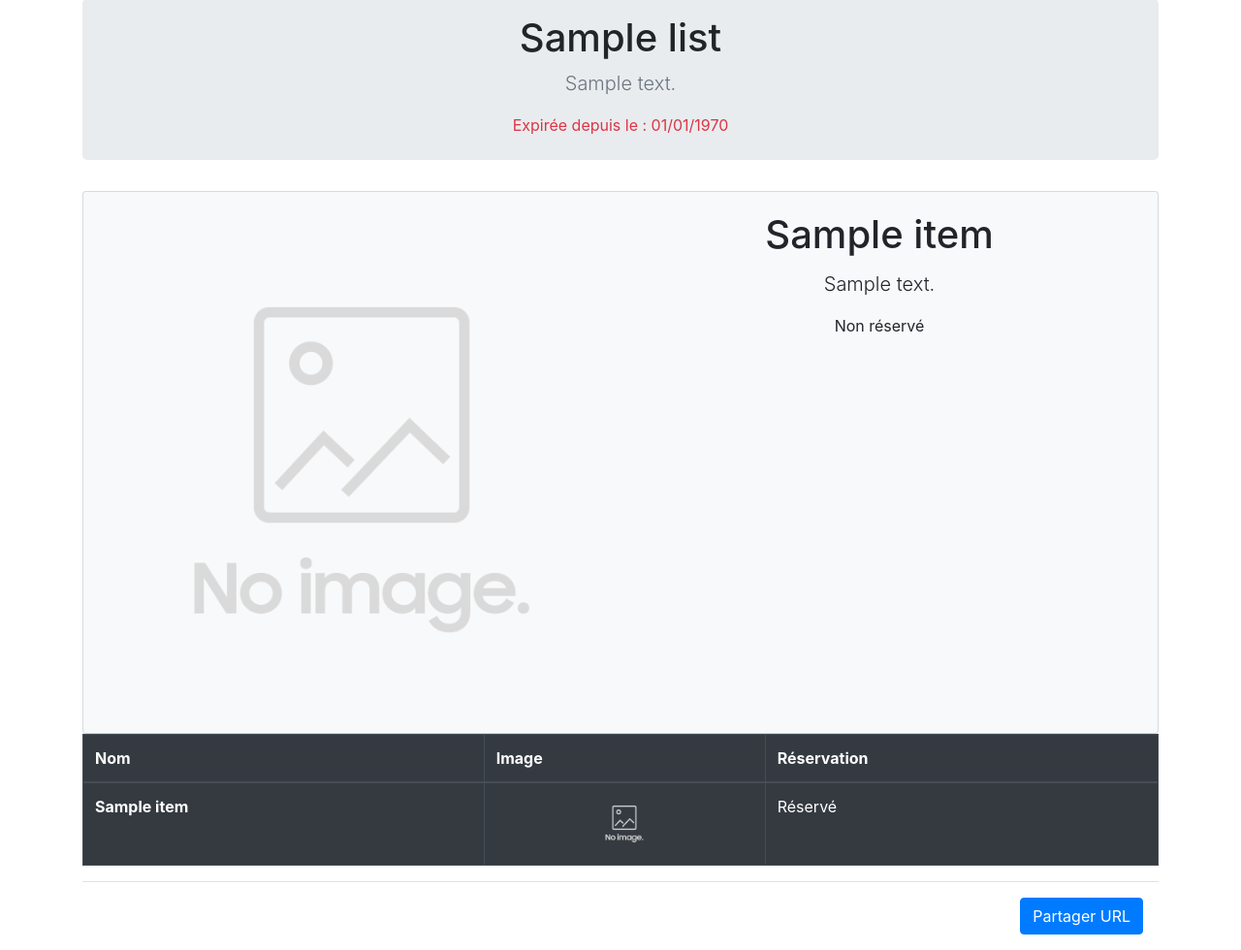
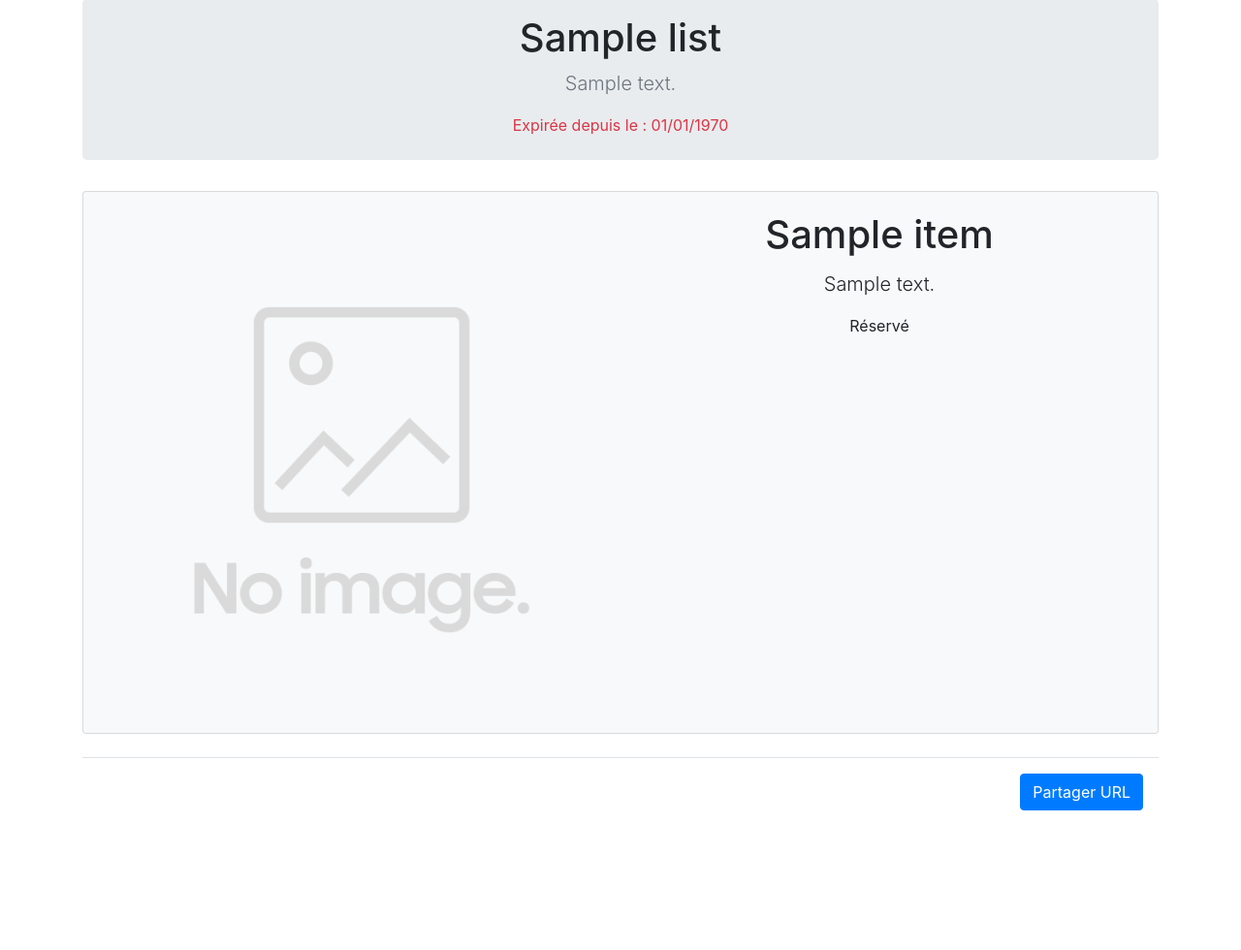
Before and after one commit to juliennoel9/mywishlist, a PHP site: template src/views/list.phtml in a window 1280 px wide. Shown: the part 169-1149 px from the top of the page at 97% size. After the commit the page ends 1005 px from the top, so only its background shows below. Run offline with PHP 8.4, Linux system fonts and the light colour scheme; the template is opened without the code that fills it: most values are stand-ins (such as "Sample title", 1, 10 or a date in 2020).

Commit message:
Fix display list

```diff
--- a/src/views/list.phtml
+++ b/src/views/list.phtml
@@ -16,16 +16,6 @@
     </section>
 
     <?php if (sizeof($items) != 0) : ?>
-        <table class="table table-bordered table-hover table-dark">
-            <thead>
-            <tr>
-                <th scope="col">Nom</th>
-                <th scope="col">Image</th>
-                <th scope="col">Réservation</th>
-            </tr>
-            </thead>
-
-            <tbody>
         <?php foreach ($items as $item) :
                 $fileName = 'noimage.png';
                 if (file_exists('./public/images/' . $item->img)) {
@@ -37,8 +27,8 @@
                     <img class="float-left w-50" src="/public/images/<?= $fileName ?>">
                     <h1 class="card-title"><?= $item->nom ?></h1>
                     <p class="card-text lead"><?= $item->description ?></p>
-                        <?php if (strtotime($list->nomReservation)) : ?>
-                            <p><?= $list->nomReservation ?></p>
+                    <?php if ($item->nomReservation != null) : ?>
+                        <p>Réservé</p>
                     <?php else: ?>
                         <p>Non réservé</p>
                     <?php endif; ?>
@@ -46,22 +36,7 @@
                 </div>
             </div>
         <?php endforeach; ?>
-
-            <?php foreach ($items as $item) : ?>
-                <tr onclick="document.location='<?= $router->pathFor('item', ['token' => $list->token, 'id' => $item->id]) ?>';">
-                    <th scope="row"><?= $item->nom ?></th>
-                    <?php
-                        $fileName = 'noimage.png';
-                        if (file_exists('./public/images/' . $item->img)) {
-                            $fileName = $item->img;
-                        }
-                    ?>
-                    <td class="text-center"><img class="img-fluid" src="/public/images/<?= $fileName ?>"></td>
-                    <td><?= $item->nomReservation == null ? 'Non réservé' : 'Réservé'?></td>
-                </tr>
-            <?php endforeach; ?>
-            </tbody>
-        </table>
+    <br>
     <?php else: ?>
         <?php if (isset($_SESSION['login']) and $list->user_id==$account->id) : ?>
             <p>Vous ne disposez pour le moment d'aucun produit dans votre liste. Vous pouvez en ajouter dès maintenant en cliquant sur le bouton ci-dessous.</p>
```
Lines whose indentation alone changed are shown as unchanged.
